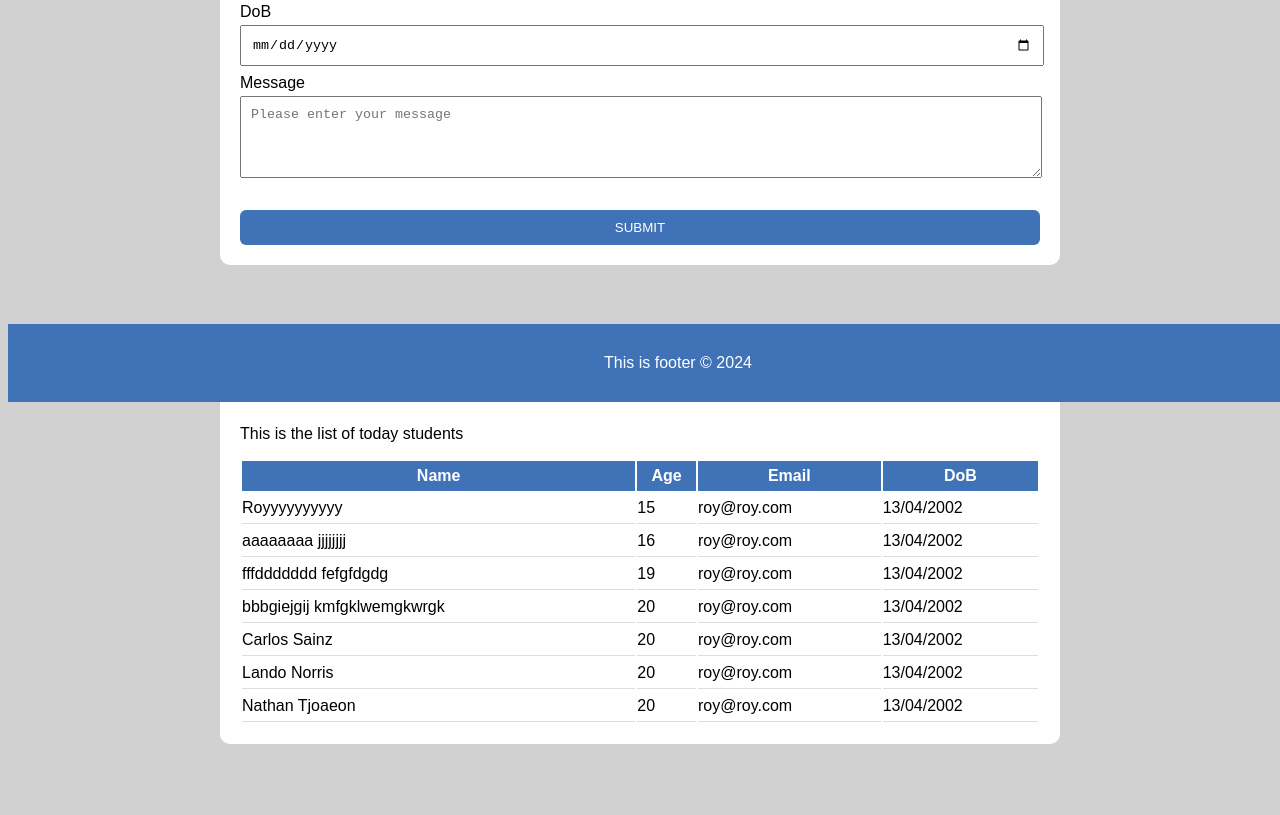
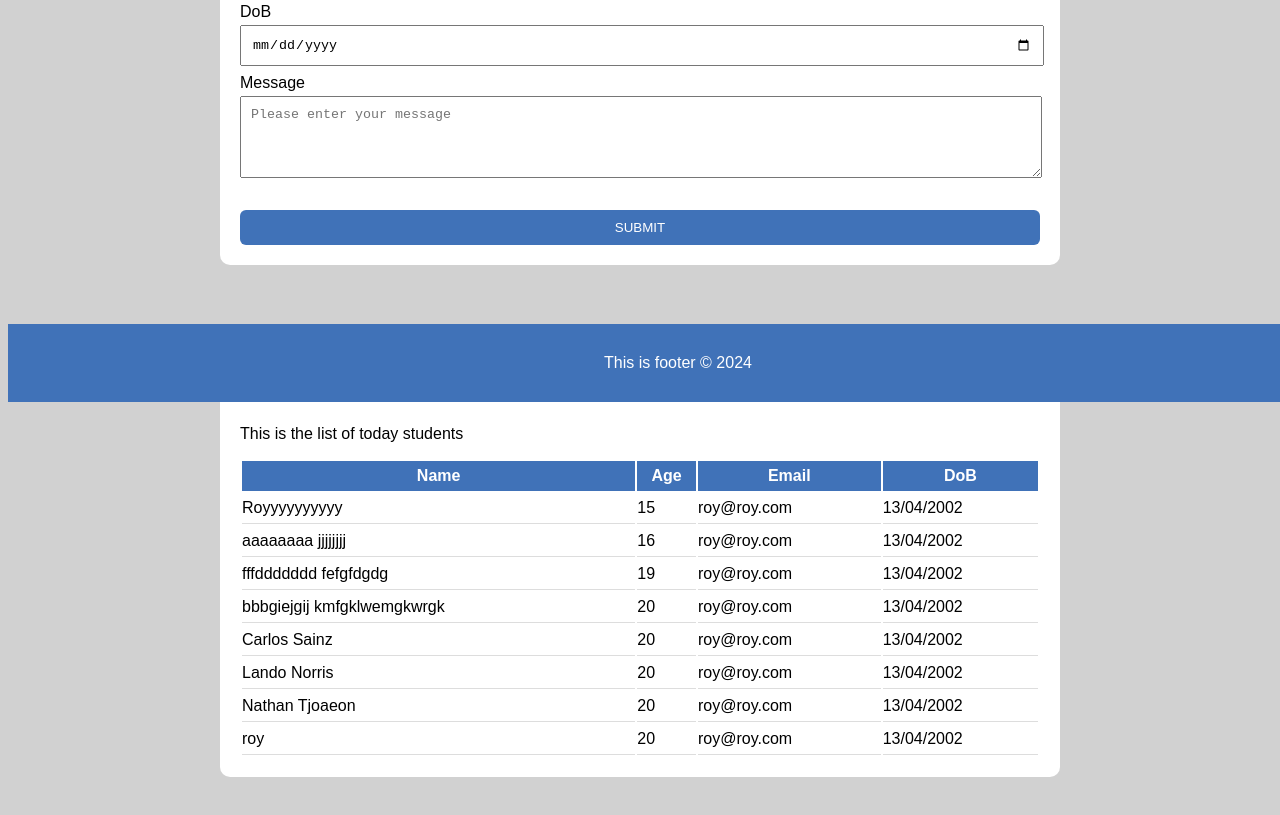
Before and after one commit to RoidahSahda/revou-test, a plain HTML site: page index.html in a window 1280 px wide. Shown: the part 398-1213 px from the top of the page. Drawn offline with Linux system fonts and the light colour scheme.

Commit message:
add roy as new member

```diff
--- a/index.html
+++ b/index.html
@@ -162,6 +162,12 @@
                     <td>roy@roy.com</td>
                     <td>13/04/2002</td>
                 </tr>
+                <tr>
+                    <td>roy</td>
+                    <td>20</td>
+                    <td>roy@roy.com</td>
+                    <td>13/04/2002</td>
+                </tr>
             </tbody>
 
         </table>
```
